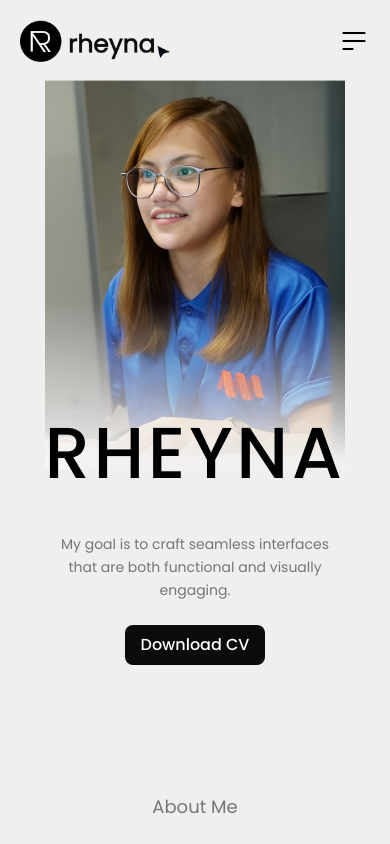
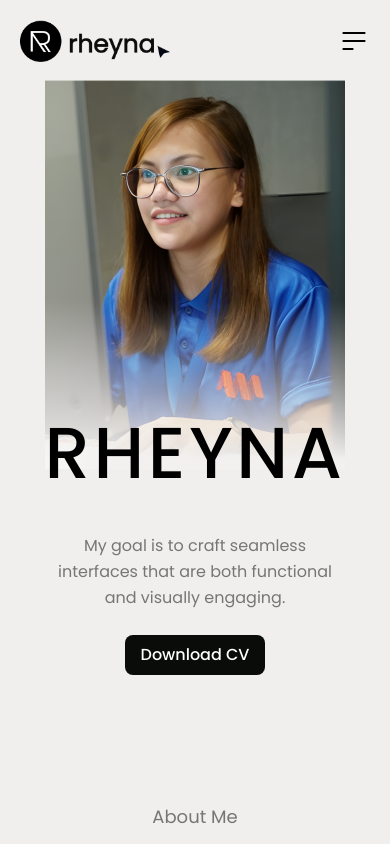
Before and after one commit to rmadayag/rmadayag, a React (Vite) app: page / in a window 390 px wide. Shown: the top 844 px of the page. Built offline with nearby package versions, Linux system fonts and the light colour scheme.

Commit message:
Your commit message

```diff
--- a/src/components/Hero.jsx
+++ b/src/components/Hero.jsx
@@ -77,7 +77,7 @@ const Hero = () => {
             <p className="mb-36 text-xs sm:text-sm md:text-base hidden lg:block">
               AVAILABLE FOR PROJECT
             </p>
-            <p className="text-sm sm:text-base leading-relaxed max-w-[300px] sm:max-w-[400px] md:max-w-[360px] lg:max-w-[320px] xl:max-w-[360px]">
+            <p className=" sm:text-base leading-relaxed max-w-[300px] sm:max-w-[400px] md:max-w-[360px] lg:max-w-[320px] xl:max-w-[360px]">
               My goal is to craft seamless interfaces that are both functional and visually engaging.
             </p>
             <button
```
